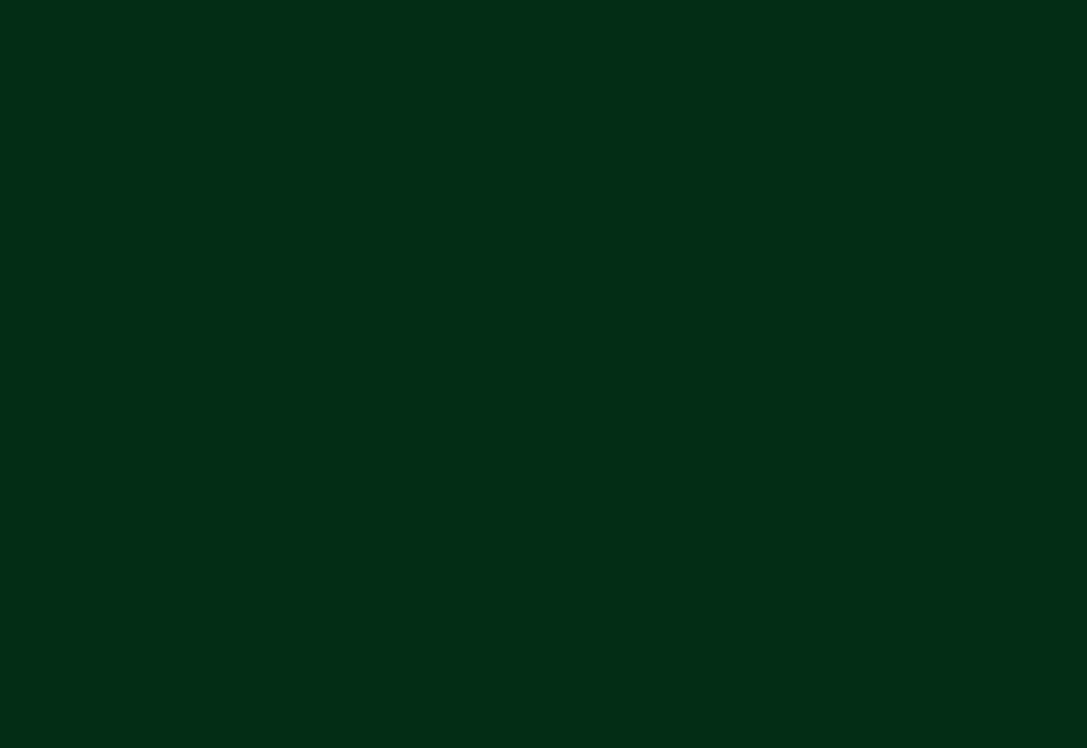
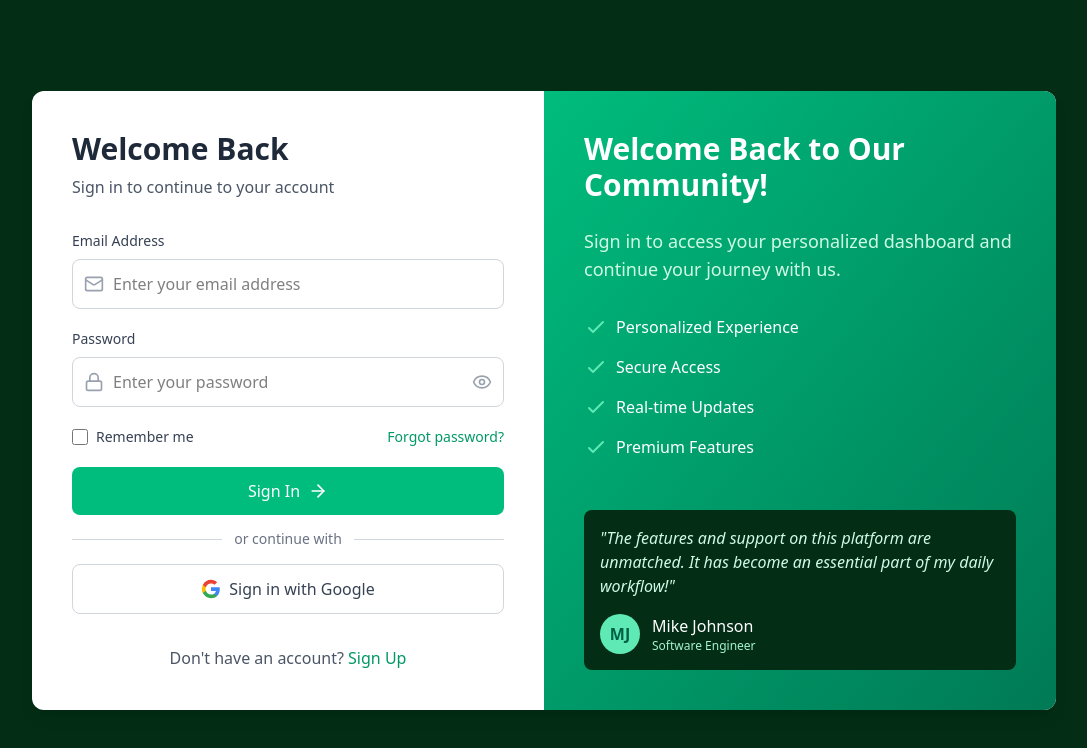
Before and after one commit to Linkin143/MyOAuthApp, a React (Vite) app in the folder frontend/: page / in a window 1280 px wide. Before the commit this address had no page. Shown: the top 748 px of the page, without its empty margins (96-1183 px from the left). Built offline with nearby package versions, Linux system fonts and the light colour scheme.

Commit message:
frontend routes updated

```diff
--- a/frontend/src/App.tsx
+++ b/frontend/src/App.tsx
@@ -9,7 +9,7 @@ function App() {
       <div className="min-h-screen bg-green-950">
         <Routes>
           <Route path="/signup" element={<SignUp />} />
-          <Route path="/signin" element={<SignIn />} />
+          <Route path="/" element={<SignIn />} />
           <Route path="/dashboard" element={<Dashboard />} />
         </Routes>
       </div>
--- a/frontend/src/components/SignUpForm.tsx
+++ b/frontend/src/components/SignUpForm.tsx
@@ -221,7 +221,7 @@ const SignUp: React.FC = () => {
             <p className="text-gray-600">
               Already have an account?{' '}
               <button
-                onClick={() => navigate('/signin')}
+                onClick={() => navigate('/')}
                 className="text-emerald-600 hover:text-emerald-700 font-medium focus:outline-none focus:underline transition-all cursor-pointer"
               >
                 Sign In
```
Also changed, not shown: 1 other file (tests, documents, lock files or other folders).
